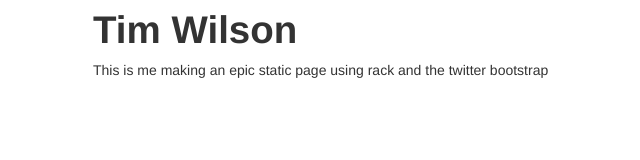
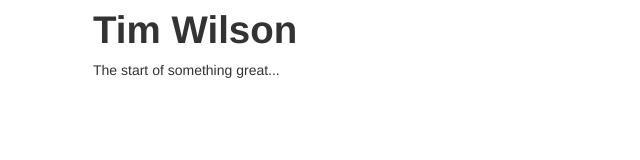
Before and after one commit to profbreakfast/personalsite, a plain HTML site: page public/index.html in a window 1280 px wide. Shown: the whole page, without its empty margins (77-717 px from the left). Drawn offline with nearby package versions, Linux system fonts and the light colour scheme.

Commit message:
changed paragraph

```diff
--- a/public/index.html
+++ b/public/index.html
@@ -7,7 +7,7 @@
 <body>
 	<div class="container">
 	<h1> Tim Wilson </h1>
-	<p>This is me making an epic static page using rack and the twitter bootstrap</p>
+	<p>The start of something great...</p>
 	</div>
 
 	<script src="http://code.jquery.com/jquery-latest.js"></script>
```
